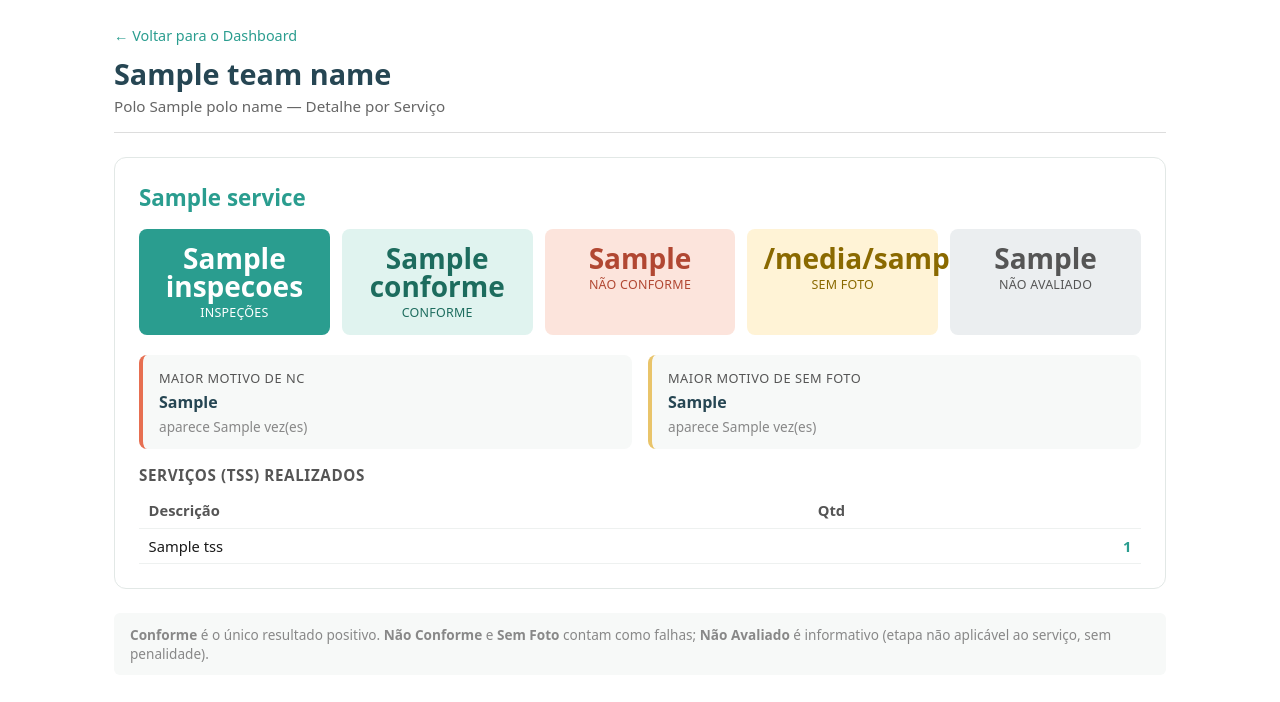
After one commit to D00cky/PythonExcelDashBoard, a Flask app: template app/templates/team_detail.html in a window 1280 px wide. The commit adds this page. Shown: the top 702 px of the page. Run offline with Flask 3, Linux system fonts and the light colour scheme; the template is opened without the code that fills it: most values are stand-ins (such as "Sample title", 1, 10 or a date in 2020).

Commit message:
Team drilldown page + Home link + Detalhar Equipe form
Two adds the user asked for:

1. /dashboard/<id>/team?name=<EQUIPE> — per-team detail view.
   For each service the team worked in, shows:
     - Inspeções (total rows for the team)
     - Conforme / Não Conforme / Sem Foto / Não Avaliado counts,
       aggregated across all stage cells (FACHADA, SINALIZAÇÃO, ...)
     - Top motivo de NC: most common 'Observação Fachada/Sinalização/...'
       cell value paired with a 'NC' stage cell, plus its frequency
     - Top motivo de Sem Foto: same logic for 'SF' stage cells
     - List of distinct TSS (Descrição TSS) the team handled, top 10
       by inspection count
   Footnote explains the scoring convention: Conforme = good, NC and
   Sem Foto count as failures, Não Avaliado is informational (etapa
   não aplicável, sem penalidade).

2. SabespPimentasTemplate.extract_team_detail(path, team_name) does the
   per-service aggregation by re-reading the service sheets (we don't
   want the main extract_inspections to carry stage + observation
   columns for every row). Uses a new _stage_observation_pairs helper
   that pairs each detected stage column with the following column
   when it starts with 'Observa' (case-insensitive).

3. Dashboard gains a 'Página inicial / Novo dashboard' link in the top
   bar so the user can pick another xlsx without using the browser
   history, plus a 'Detalhar equipe' dropdown form alongside the
   download form - select a team, click 'Ver detalhe', land on the
   drilldown page.

Smoke against the real Pimentas workbook: dashboard renders the home
link and the team dropdown, /team?name=JACY%20ATHANASIO%20DE%20LIMA%20NETO
returns HTTP 200 with all expected sections.

Co-Authored-By: Claude Sonnet 4.6 <noreply@anthropic.com>

```diff
--- a/app/core/templates/sabesp_pimentas.py
+++ b/app/core/templates/sabesp_pimentas.py
@@ -118,6 +118,77 @@ class SabespPimentasTemplate:
                 )
             )
         return rows
+
+    def extract_team_detail(self, path: Path, team_name: str) -> dict[str, dict]:
+        """Per-service breakdown for one team.
+
+        Returns {service: {conforme, nao_conforme, sem_foto, nao_avaliado,
+        inspecoes, top_nc_reason, top_sf_reason, tss_summary}}. Reasons
+        are tuples (text, count) of the most common observation paired
+        with NC / SF stage cells. tss_summary is [(tss, count), ...].
+        """
+        target = team_name.strip()
+        result: dict[str, dict] = {}
+        for service in sorted(self.SERVICE_SHEETS):
+            try:
+                df = pd.read_excel(path, sheet_name=service, engine="openpyxl")
+            except (ValueError, KeyError):
+                continue
+            df.columns = [c.strip() if isinstance(c, str) else c for c in df.columns]
+            team_col = _ci_column(df, "EQUIPE")
+            tss_col = _ci_column(df, "Descrição TSS")
+            if team_col is None:
+                continue
+            sub = df[df[team_col].astype(str).str.strip() == target]
+            if sub.empty:
+                continue
+
+            pairs = _stage_observation_pairs(sub, exclude={team_col, tss_col})
+            stage_cols = [s for s, _ in pairs]
+            stages = sub[stage_cols].astype(str).apply(lambda s: s.str.strip())
+            flat = stages.values.ravel()
+            counts = pd.Series(flat).value_counts()
+
+            nc_reasons: list[str] = []
+            sf_reasons: list[str] = []
+            for stage_col, obs_col in pairs:
+                if obs_col is None:
+                    continue
+                stage_norm = sub[stage_col].astype(str).str.strip()
+                nc_reasons.extend(
+                    sub.loc[stage_norm == "NC", obs_col].dropna().astype(str).tolist()
+                )
+                sf_reasons.extend(
+                    sub.loc[stage_norm == "SF", obs_col].dropna().astype(str).tolist()
+                )
+
+            top_nc = pd.Series(nc_reasons).value_counts().head(1) if nc_reasons else None
+            top_sf = pd.Series(sf_reasons).value_counts().head(1) if sf_reasons else None
+
+            tss_summary: list[tuple[str, int]] = []
+            if tss_col is not None:
+                tss_counts = sub[tss_col].dropna().astype(str).value_counts().head(10)
+                tss_summary = [(str(k), int(v)) for k, v in tss_counts.items()]
+
+            result[service] = {
+                "inspecoes": int(len(sub)),
+                "conforme": int(counts.get("C", 0)),
+                "nao_conforme": int(counts.get("NC", 0)),
+                "sem_foto": int(counts.get("SF", 0)),
+                "nao_avaliado": int(counts.get("NA", 0)),
+                "top_nc_reason": (
+                    (str(top_nc.index[0]), int(top_nc.iloc[0]))
+                    if top_nc is not None and not top_nc.empty
+                    else None
+                ),
+                "top_sf_reason": (
+                    (str(top_sf.index[0]), int(top_sf.iloc[0]))
+                    if top_sf is not None and not top_sf.empty
+                    else None
+                ),
+                "tss_summary": tss_summary,
+            }
+        return result
 
     def extract_inspections(self, path: Path) -> pd.DataFrame:
         """Read the four service sheets, return one row per inspection.
@@ -406,6 +477,22 @@ def _conformity_chart(
     )
 
 
+def _stage_observation_pairs(df: pd.DataFrame, exclude: set) -> list[tuple[str, str | None]]:
+    """For each detected stage column, pair it with the following column iff
+    that column's name starts with 'Observa' (case-insensitive)."""
+    stages = _detect_stage_columns(df, exclude=exclude)
+    cols = list(df.columns)
+    pairs: list[tuple[str, str | None]] = []
+    for stage in stages:
+        idx = cols.index(stage)
+        candidate = cols[idx + 1] if idx + 1 < len(cols) else None
+        if isinstance(candidate, str) and candidate.casefold().startswith("observa"):
+            pairs.append((stage, candidate))
+        else:
+            pairs.append((stage, None))
+    return pairs
+
+
 def _detect_stage_columns(df: pd.DataFrame, exclude: set) -> list[str]:
     """Return columns whose every non-null value is one of {C, NC, SF, NA}."""
     cols: list[str] = []
--- a/app/routes/main.py
+++ b/app/routes/main.py
@@ -56,6 +56,28 @@ def dashboard(upload_id: str) -> str:
     )
 
 
+@bp.get("/dashboard/<upload_id>/team")
+def team_detail(upload_id: str) -> str:
+    team_name = (request.args.get("name") or "").strip()
+    if not team_name:
+        abort(400)
+    path = _upload_path(upload_id)
+    workbook = load_workbook(path, data_only=True)
+    template = recognize(workbook.sheetnames)
+    if not isinstance(template, SabespPimentasTemplate):
+        abort(404)
+    detail = template.extract_team_detail(path, team_name)
+    if not detail:
+        abort(404)
+    return render_template(
+        "team_detail.html",
+        polo_name=template.polo_name.title(),
+        team_name=team_name,
+        dashboard_url=url_for("main.dashboard", upload_id=upload_id),
+        detail=detail,
+    )
+
+
 _SUPPORTED_FORMATS = {"md", "xlsx", "pdf", "docx"}
 
 
@@ -104,6 +126,9 @@ def _build_sabesp_context(
     iqs_rows = template.extract_iqs_by_service(workbook)
     inspections = template.extract_inspections(path)
     periodo = _periodo_from_inspections(inspections) or template.extract_periodo(workbook)
+    teams_sorted = (
+        sorted(inspections["team"].dropna().unique().tolist()) if not inspections.empty else []
+    )
 
     per_service_sections = []
     for idx, service in enumerate(sorted(template.SERVICE_SHEETS)):
@@ -141,4 +166,5 @@ def _build_sabesp_context(
             include_plotlyjs=False, full_html=False, div_id="tss-distribution"
         ),
         "per_service_sections": per_service_sections,
+        "teams_sorted": teams_sorted,
     }
--- /dev/null
+++ b/app/templates/team_detail.html
@@ -0,0 +1,122 @@
+<!doctype html>
+<html lang="pt-BR">
+<head>
+    <meta charset="utf-8">
+    <meta name="viewport" content="width=device-width, initial-scale=1.0">
+    <title>{{ team_name }} — Detalhe da Equipe</title>
+    <style>
+        * { box-sizing: border-box; }
+        body { font-family: system-ui, sans-serif; max-width: 1100px; margin: 0 auto; padding: 1.5rem; color: #1a1a1a; }
+        header { border-bottom: 1px solid #ddd; padding-bottom: 1rem; margin-bottom: 1.5rem; }
+        header a { color: #2a9d8f; text-decoration: none; font-size: 0.9rem; }
+        header a:hover { text-decoration: underline; }
+        h1 { margin: 0.5rem 0 0.2rem; color: #264653; font-size: 1.8rem; }
+        .polo { color: #666; font-size: 0.95rem; }
+        .service { background: white; border: 1px solid #e2e8e6; border-radius: 12px; padding: 1.5rem; margin-bottom: 1.5rem; }
+        .service h2 { margin: 0 0 1rem; color: #2a9d8f; font-size: 1.4rem; }
+        .counts { display: grid; grid-template-columns: repeat(auto-fit, minmax(140px, 1fr)); gap: 0.75rem; margin-bottom: 1.25rem; }
+        .count-card { padding: 0.9rem 1rem; border-radius: 8px; text-align: center; }
+        .count-card.conforme { background: #e0f3ef; color: #1d6c5e; }
+        .count-card.nao-conforme { background: #fce4dc; color: #b14732; }
+        .count-card.sem-foto { background: #fff3d6; color: #8a6900; }
+        .count-card.nao-avaliado { background: #ebeef0; color: #555; }
+        .count-card.inspecoes { background: #2a9d8f; color: white; }
+        .count-value { font-size: 1.75rem; font-weight: 700; line-height: 1; }
+        .count-label { font-size: 0.78rem; margin-top: 0.25rem; letter-spacing: 0.02em; text-transform: uppercase; }
+        .reasons { display: grid; grid-template-columns: 1fr 1fr; gap: 1rem; margin-bottom: 1rem; }
+        @media (max-width: 720px) { .reasons { grid-template-columns: 1fr; } }
+        .reason-box { padding: 0.85rem 1rem; border-radius: 8px; background: #f7f9f8; border-left: 4px solid #e76f51; }
+        .reason-box.sf { border-left-color: #e9c46a; }
+        .reason-title { font-size: 0.8rem; color: #555; text-transform: uppercase; letter-spacing: 0.04em; margin-bottom: 0.3rem; }
+        .reason-text { font-weight: 600; color: #264653; }
+        .reason-count { color: #888; font-size: 0.85rem; margin-top: 0.2rem; }
+        .empty { color: #999; font-style: italic; font-size: 0.9rem; }
+        .tss-list { margin-top: 0.5rem; }
+        .tss-list h3 { font-size: 0.95rem; color: #555; margin: 0 0 0.5rem; text-transform: uppercase; letter-spacing: 0.04em; }
+        .tss-table { width: 100%; border-collapse: collapse; font-size: 0.92rem; }
+        .tss-table th, .tss-table td { padding: 0.45rem 0.6rem; border-bottom: 1px solid #eef1f0; text-align: left; }
+        .tss-table th { color: #555; font-weight: 600; }
+        .tss-table td:last-child { text-align: right; font-variant-numeric: tabular-nums; color: #2a9d8f; font-weight: 600; }
+        .empty-state { text-align: center; padding: 3rem; color: #888; }
+        .footnote { margin-top: 1.5rem; color: #888; font-size: 0.85rem; padding: 0.75rem 1rem; background: #f7f9f8; border-radius: 6px; }
+    </style>
+</head>
+<body>
+    <header>
+        <a href="{{ dashboard_url }}">← Voltar para o Dashboard</a>
+        <h1>{{ team_name }}</h1>
+        <div class="polo">Polo {{ polo_name }} — Detalhe por Serviço</div>
+    </header>
+
+    {% if detail %}
+        {% for service, info in detail.items() %}
+        <section class="service">
+            <h2>{{ service }}</h2>
+            <div class="counts">
+                <div class="count-card inspecoes">
+                    <div class="count-value">{{ info.inspecoes }}</div>
+                    <div class="count-label">Inspeções</div>
+                </div>
+                <div class="count-card conforme">
+                    <div class="count-value">{{ info.conforme }}</div>
+                    <div class="count-label">Conforme</div>
+                </div>
+                <div class="count-card nao-conforme">
+                    <div class="count-value">{{ info.nao_conforme }}</div>
+                    <div class="count-label">Não Conforme</div>
+                </div>
+                <div class="count-card sem-foto">
+                    <div class="count-value">{{ info.sem_foto }}</div>
+                    <div class="count-label">Sem Foto</div>
+                </div>
+                <div class="count-card nao-avaliado">
+                    <div class="count-value">{{ info.nao_avaliado }}</div>
+                    <div class="count-label">Não Avaliado</div>
+                </div>
+            </div>
+
+            <div class="reasons">
+                <div class="reason-box">
+                    <div class="reason-title">Maior motivo de NC</div>
+                    {% if info.top_nc_reason %}
+                        <div class="reason-text">{{ info.top_nc_reason[0] }}</div>
+                        <div class="reason-count">aparece {{ info.top_nc_reason[1] }} vez(es)</div>
+                    {% else %}
+                        <div class="empty">Nenhuma observação de NC registrada.</div>
+                    {% endif %}
+                </div>
+                <div class="reason-box sf">
+                    <div class="reason-title">Maior motivo de Sem Foto</div>
+                    {% if info.top_sf_reason %}
+                        <div class="reason-text">{{ info.top_sf_reason[0] }}</div>
+                        <div class="reason-count">aparece {{ info.top_sf_reason[1] }} vez(es)</div>
+                    {% else %}
+                        <div class="empty">Nenhuma observação de SF registrada.</div>
+                    {% endif %}
+                </div>
+            </div>
+
+            {% if info.tss_summary %}
+            <div class="tss-list">
+                <h3>Serviços (TSS) realizados</h3>
+                <table class="tss-table">
+                    <thead><tr><th>Descrição</th><th>Qtd</th></tr></thead>
+                    <tbody>
+                        {% for tss, count in info.tss_summary %}
+                        <tr><td>{{ tss }}</td><td>{{ count }}</td></tr>
+                        {% endfor %}
+                    </tbody>
+                </table>
+            </div>
+            {% endif %}
+        </section>
+        {% endfor %}
+    {% else %}
+        <div class="empty-state">Nenhuma inspeção encontrada para essa equipe.</div>
+    {% endif %}
+
+    <div class="footnote">
+        <strong>Conforme</strong> é o único resultado positivo. <strong>Não Conforme</strong> e <strong>Sem Foto</strong> contam como falhas; <strong>Não Avaliado</strong> é informativo (etapa não aplicável ao serviço, sem penalidade).
+    </div>
+</body>
+</html>
```
Also changed, not shown: app/templates/dashboard.html (+18 -0 lines).
